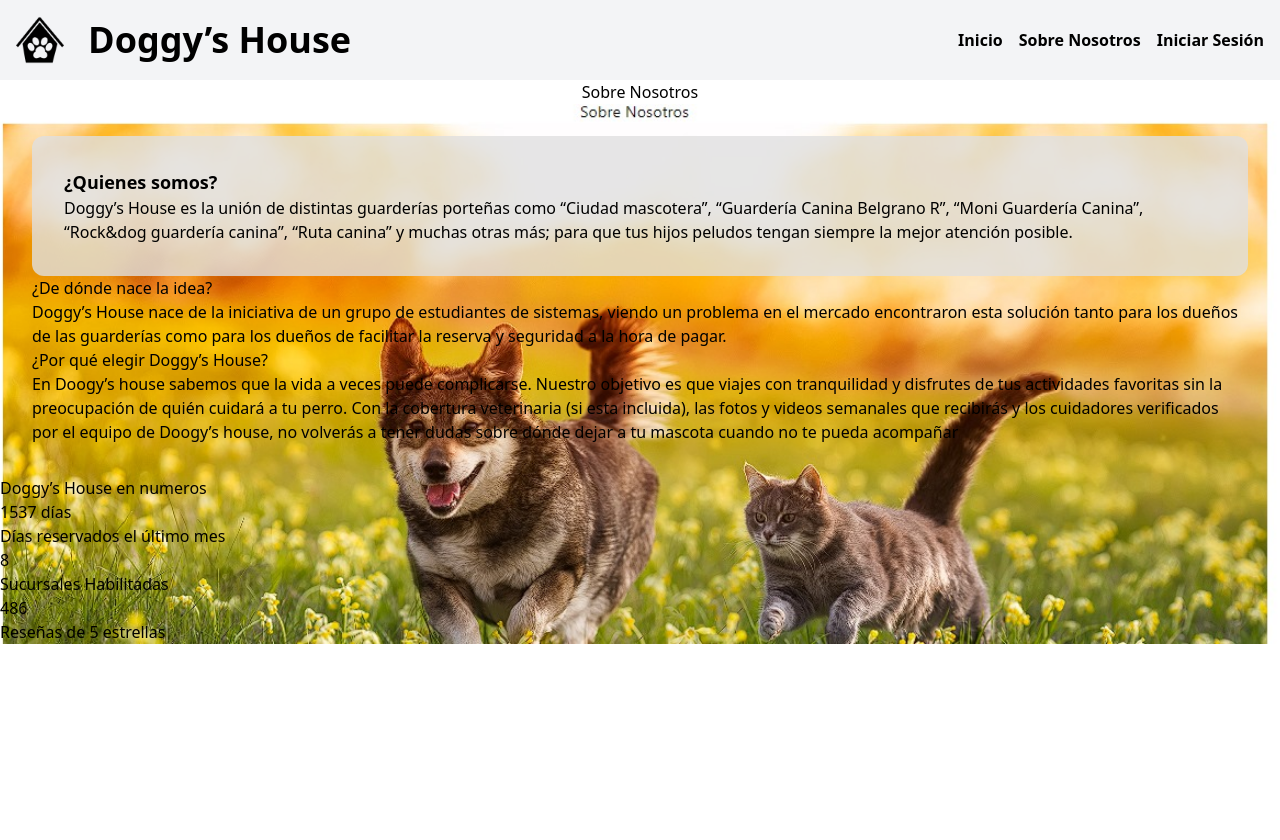
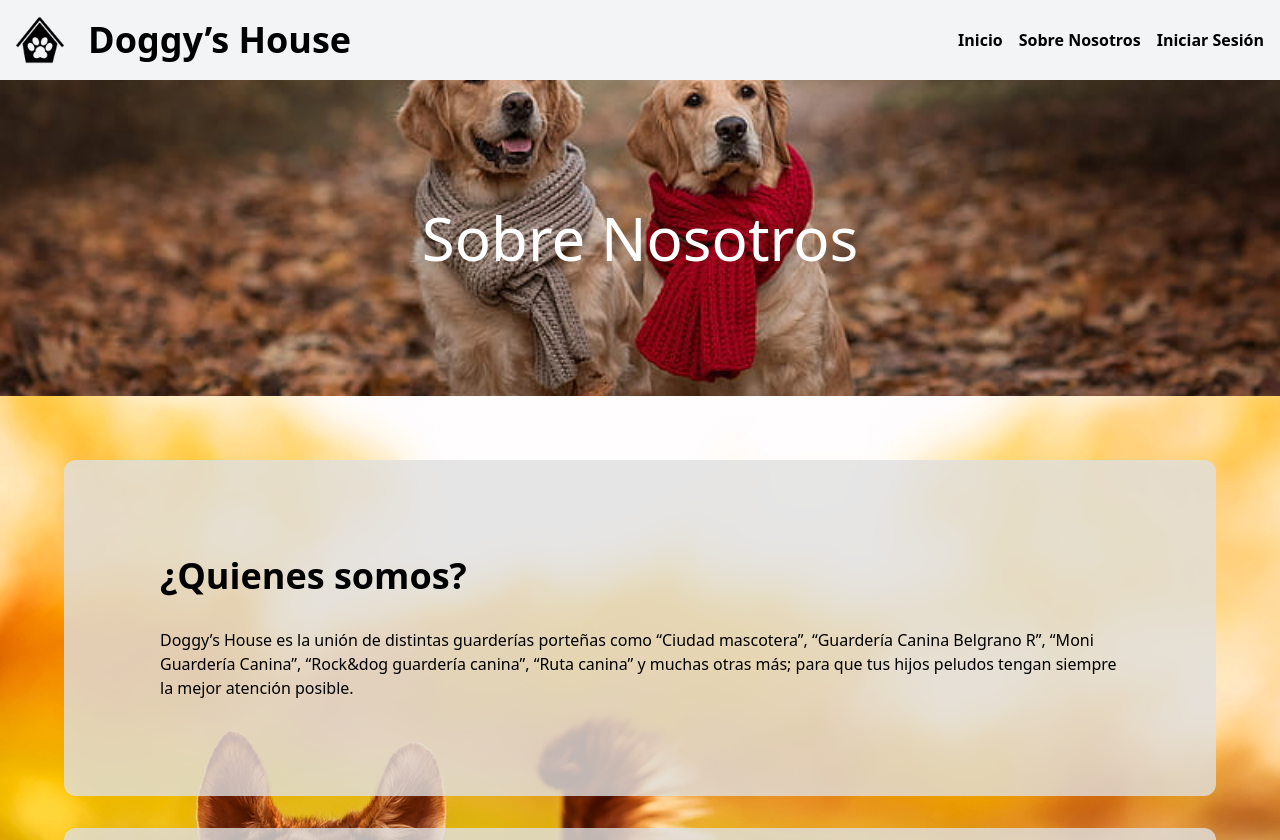
Before and after one commit to No-Country/c14-16-ft-node-react, a React (Vite) app in the folder frontend/: page /about in a window 1280 px wide. Shown: the top 840 px of the page. Before the commit the page ends 800 px from the top, so only its background shows below. Built offline with nearby package versions, Linux system fonts and the light colour scheme.

Commit message:
12-10-23: maquetado de vista About - inicial

```diff
--- /dev/null
+++ b/frontend/src/components/pages/about/About.css
@@ -0,0 +1,13 @@
+.disperce {
+  display: grid;
+  grid-template-columns: auto;
+  grid-template-rows: repeat(3, auto);
+}
+
+.toLeft {
+  grid-column: 1/2;
+}
+
+.toRight {
+  grid-column: 2/3;
+}
--- a/frontend/src/components/pages/about/About.jsx
+++ b/frontend/src/components/pages/about/About.jsx
@@ -1,69 +1,93 @@
-import DogCat from '/assets/bgDogCat.jpeg';
+import DogCat from "/assets/bg-001.jpg";
+import Hero from "/assets/carrusel1.jpg";
+import "./About.css";
 
 const About = () => {
   const mainStyle = {
     backgroundImage: `url(${DogCat})`,
-        backgroundSize: 'cover',
-        backgroundPosition: 'center',
-        backgroundRepeat: 'no-repeat',
+    backgroundSize: "cover",
+    backgroundPosition: "center",
+    backgroundRepeat: "no-repeat",
+  };
+
+  const heroStyle = {
+    backgroundImage: `url(${Hero})`,
+    backgroundSize: "cover",
+    backgroundPosition: "center",
+    backgroundRepeat: "no-repeat",
   };
 
   return (
     <div>
-            <header className="container mx-auto">
-                <h1 className="text-center">Sobre Nosotros</h1>
+      <header style={heroStyle}>
+        <div className="container mx-auto">
+          <h1 className="py-32 text-center text-white text-6xl">
+            Sobre Nosotros
+          </h1>
+        </div>
       </header>
-            <main style={mainStyle}>
-                <section className="container mx-auto p-8">
-                    <article className="p-8 bg-[rgba(224,224,224,0.80)] rounded-xl">
-                        <h3 className="text-black font-bold text-lg">¿Quienes somos?</h3>
+      <main>
+        <section style={mainStyle} className="p-16">
+          <div className="container mx-auto">
+            <article className="p-24 mb-8 bg-[rgba(224,224,224,0.80)] rounded-xl">
+              <h3 className="mb-8 text-black font-bold text-4xl">
+                ¿Quienes somos?
+              </h3>
               <p className="">
                 Doggy’s House es la unión de distintas guarderías porteñas como
-                            “Ciudad mascotera”, “Guardería Canina Belgrano R”, “Moni Guardería
-                            Canina”, “Rock&dog guardería canina”, “Ruta canina” y muchas otras
-                            más; para que tus hijos peludos tengan siempre la mejor atención
-                            posible.
+                “Ciudad mascotera”, “Guardería Canina Belgrano R”, “Moni
+                Guardería Canina”, “Rock&dog guardería canina”, “Ruta canina” y
+                muchas otras más; para que tus hijos peludos tengan siempre la
+                mejor atención posible.
               </p>
             </article>
-                    <article>
-                        <h3>¿De dónde nace la idea?</h3>
+            <article className="p-24 mb-8 bg-[rgba(224,224,224,0.80)] rounded-xl">
+              <h3 className="mb-8 text-black font-bold text-4xl">
+                ¿De dónde nace la idea?
+              </h3>
               <p>
-                            Doggy’s House nace de la iniciativa de un grupo de estudiantes de
-                            sistemas, viendo un problema en el mercado encontraron esta
+                Doggy’s House nace de la iniciativa de un grupo de estudiantes
+                de sistemas, viendo un problema en el mercado encontraron esta
                 solución tanto para los dueños de las guarderías como para los
                 dueños de facilitar la reserva y seguridad a la hora de pagar.
               </p>
             </article>
-                    <article>
-                        <h3>¿Por qué elegir Doggy’s House?</h3>
+            <article className="p-24 mb-8 bg-[rgba(224,224,224,0.80)] rounded-xl">
+              <h3 className="mb-8 text-black font-bold text-4xl">
+                ¿Por qué elegir Doggy’s House?
+              </h3>
               <p>
                 En Doogy’s house sabemos que la vida a veces puede complicarse.
-                            Nuestro objetivo es que viajes con tranquilidad y disfrutes de tus
-                            actividades favoritas sin la preocupación de quién cuidará a tu
-                            perro. Con la cobertura veterinaria (si esta incluida), las fotos
-                            y videos semanales que recibirás y los cuidadores verificados por
-                            el equipo de Doogy’s house, no volverás a tener dudas sobre dónde
-                            dejar a tu mascota cuando no te pueda acompañar
+                Nuestro objetivo es que viajes con tranquilidad y disfrutes de
+                tus actividades favoritas sin la preocupación de quién cuidará a
+                tu perro. Con la cobertura veterinaria (si esta incluida), las
+                fotos y videos semanales que recibirás y los cuidadores
+                verificados por el equipo de Doogy’s house, no volverás a tener
+                dudas sobre dónde dejar a tu mascota cuando no te pueda
+                acompañar
               </p>
             </article>
+          </div>
         </section>
-                <section className="container mx-auto">
-                    <h2>Doggy’s House en numeros</h2>
-                    <article>
+        <section className="p-16 container mx-auto">
+          <h2 className="mb-16 text-4xl text-center font-bold">
+            Doggy’s House en numeros
+          </h2>
+          <article className="flex gap-16 justify-center">
             <div>
-                            <h4>
+              <h4 className="text-4xl text-center font-bold">
                 <span>1537</span> días
               </h4>
               <p>Días reservados el último mes</p>
             </div>
             <div>
-                            <h4>
+              <h4 className="text-4xl text-center font-bold">
                 <span>8</span>
               </h4>
               <p>Sucursales Habilitadas</p>
             </div>
             <div>
-                            <h4>
+              <h4 className="text-4xl text-center font-bold">
                 <span>486</span>
               </h4>
               <p>Reseñas de 5 estrellas</p>
```
Also changed, not shown: frontend/public/assets/bg-001.jpg (added), frontend/public/assets/bgDogCat.jpeg (deleted). Lines whose indentation alone changed are shown as unchanged.
